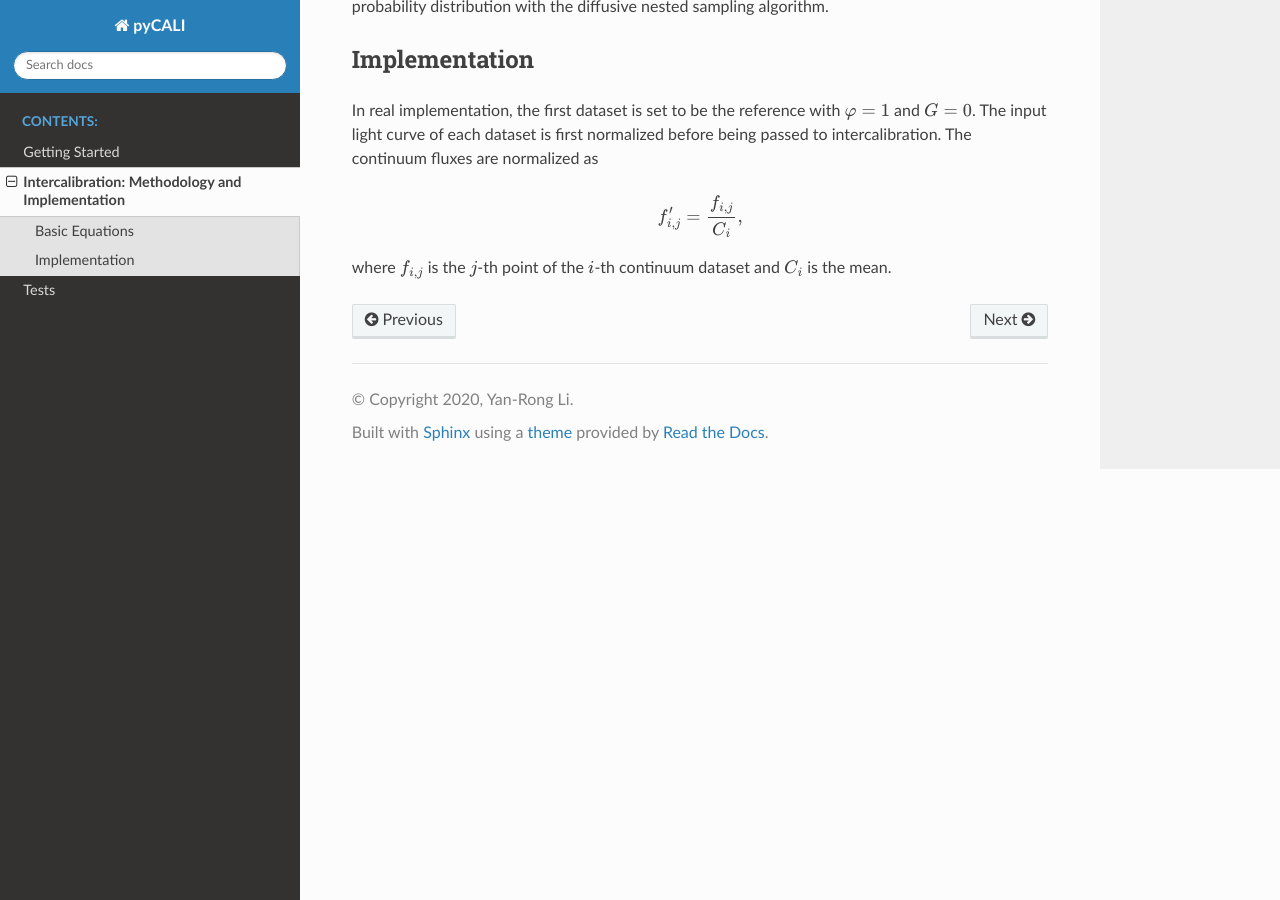
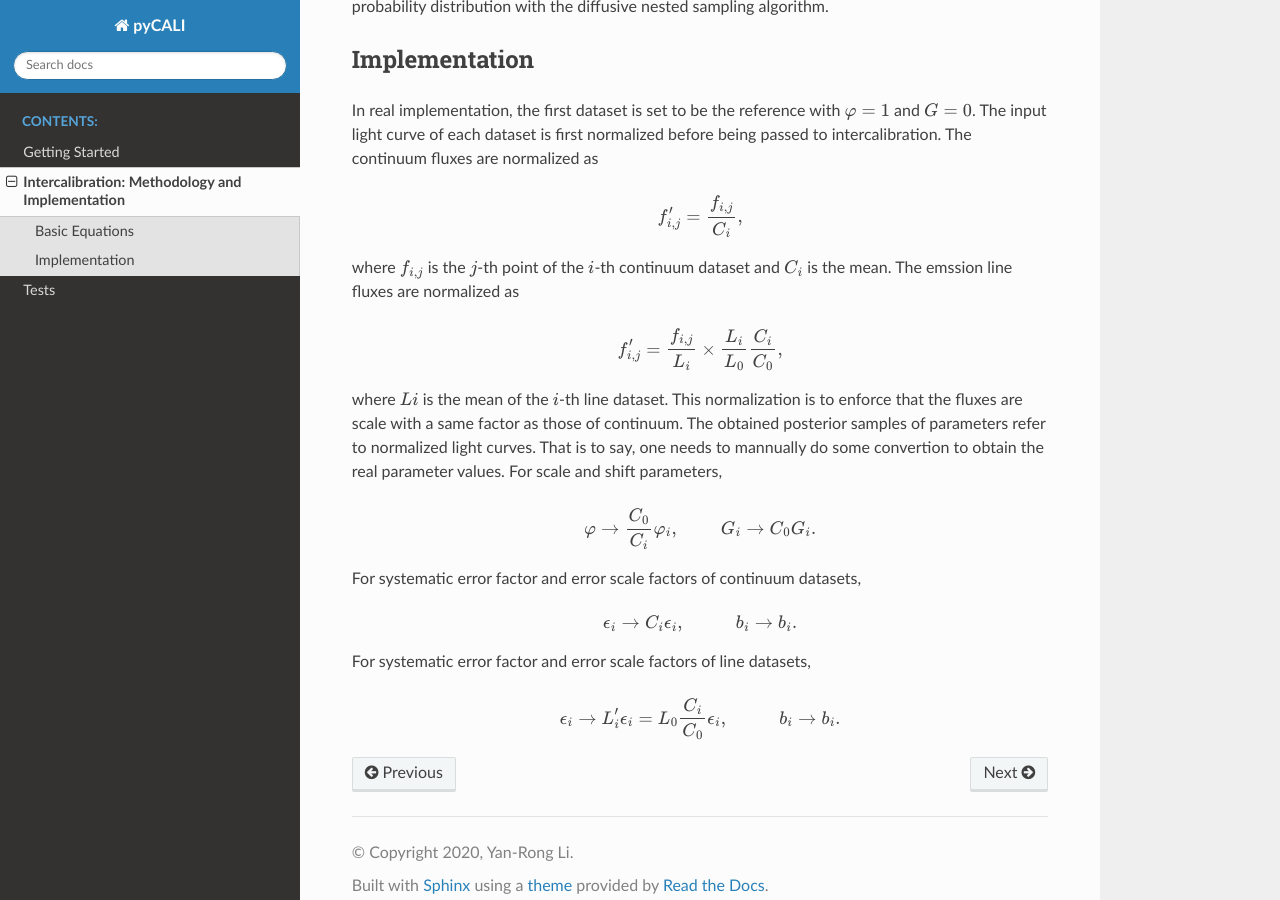
Before and after one commit to LiyrAstroph/PyCALI, a Sphinx documentation site: the page built from docs/intercali.rst, in a window 1280 px wide and 900 px high, scrolled down 632 px. Built offline with Sphinx 7.4.7 and the Read the Docs theme 2.0.0, drawn with Linux system fonts in a browser that asks for light colours.

Commit message:
update docs.

```diff
--- a/docs/intercali.rst
+++ b/docs/intercali.rst
@@ -38,3 +38,29 @@ The input light curve of each dataset is first normalized before being passed to
   f'_{i,j} = \frac{f_{i, j}}{C_i},
 
 where :math:`f_{i, j}` is the :math:`j`-th point of the :math:`i`-th continuum dataset and :math:`C_i` is the mean.
+The emssion line fluxes are normalized as
+
+.. math::
+
+  f'_{i,j} = \frac{f_{i, j}}{L_i}\times \frac{L_{i}}{L_0}\frac{C_{i}}{C_0},
+
+where :math:`L i` is the mean of the :math:`i`-th line dataset. This normalization is to enforce that the fluxes are scale with a
+same factor as those of continuum. The obtained posterior samples of parameters refer to normalized light curves.
+That is to say, one needs to mannually do some convertion to obtain the real parameter values. For scale and shift
+parameters,
+
+.. math::
+
+   \varphi \rightarrow \frac{C_0}{C_i} \varphi_i,~~~~~~~~~G_i \rightarrow  C_0 G_i.
+
+For systematic error factor and error scale factors of continuum datasets,
+
+.. math::
+
+  \epsilon_i \rightarrow C_i \epsilon_i, ~~~~~~~~~~~b_i \rightarrow b_i.
+
+For systematic error factor and error scale factors of line datasets,
+
+.. math::
+
+  \epsilon_i \rightarrow L'_i \epsilon_i = L_0\frac{C_i}{C_0} \epsilon_i, ~~~~~~~~~~~b_i \rightarrow b_i.
```
